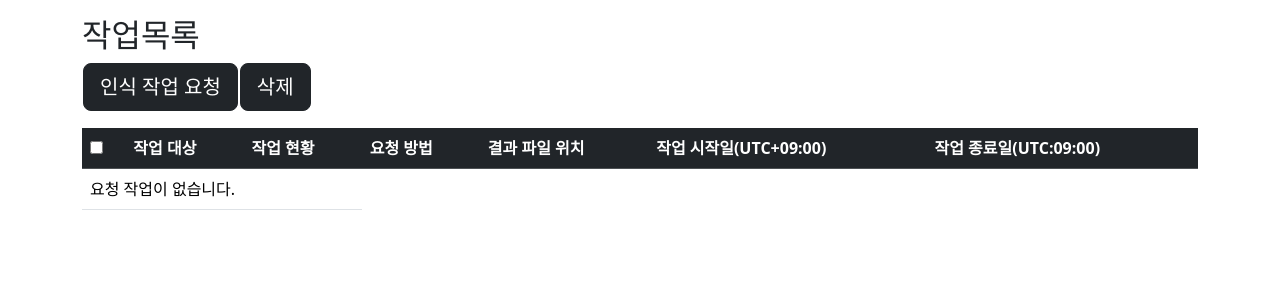
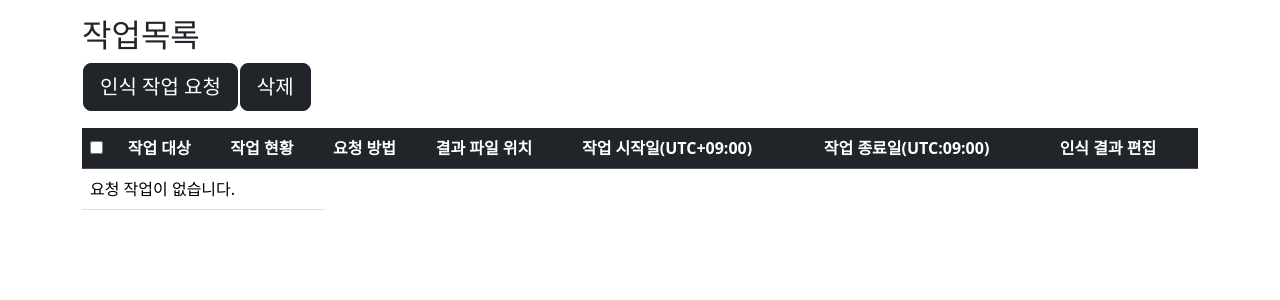
Before and after one commit to 11dy/Sanhak_project, a Django app: page /service/ in a window 1280 px wide. Shown: the top 300 px of the page. Run offline with Django 4.2, Linux system fonts and the light colour scheme; data that the repository does not hold is empty; some libraries are stand-ins or nearby versions.

Commit message:
2022.07.27

```diff
--- a/templates/service/work_list.html
+++ b/templates/service/work_list.html
@@ -77,6 +77,7 @@
             <th>결과 파일 위치</th>
             <th>작업 시작일(UTC+09:00)</th>
             <th>작업 종료일(UTC:09:00)</th>
+            <th>인식 결과 편집</th>
         </tr>
         </thead>
         <tbody>
@@ -90,6 +91,7 @@
             <td>{{ work.result_path }}</td>
             <td>{{ work.start_time }}</td>
             <td>{{ work.end_time }}</td>
+            <td><a class="btn btn-secondary" href=/Users/yunseojin/project/sanhak/Sanhak_project/templates/service/edit_file.html" role="button">인식 결과 편집</a></td>
         </tr>
         {% endfor %}
         {% else %}
```
